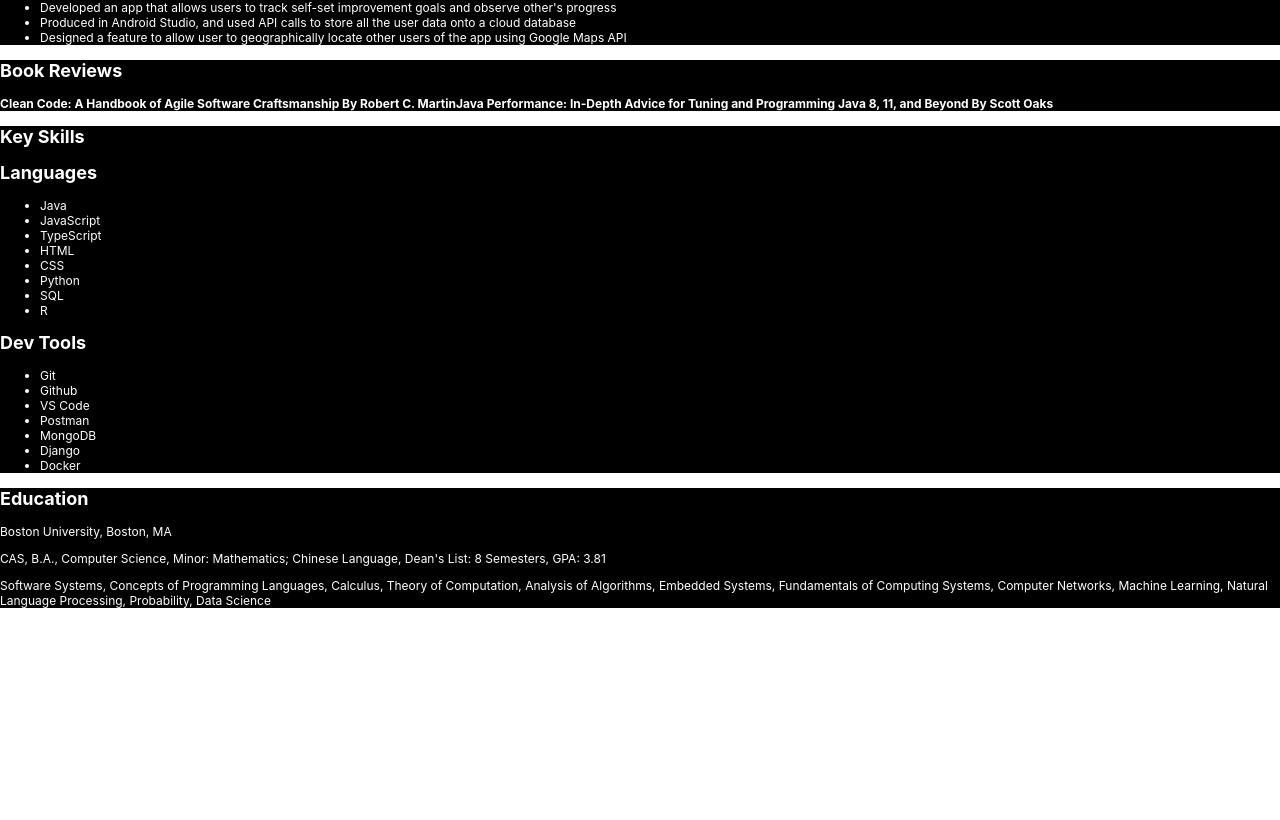
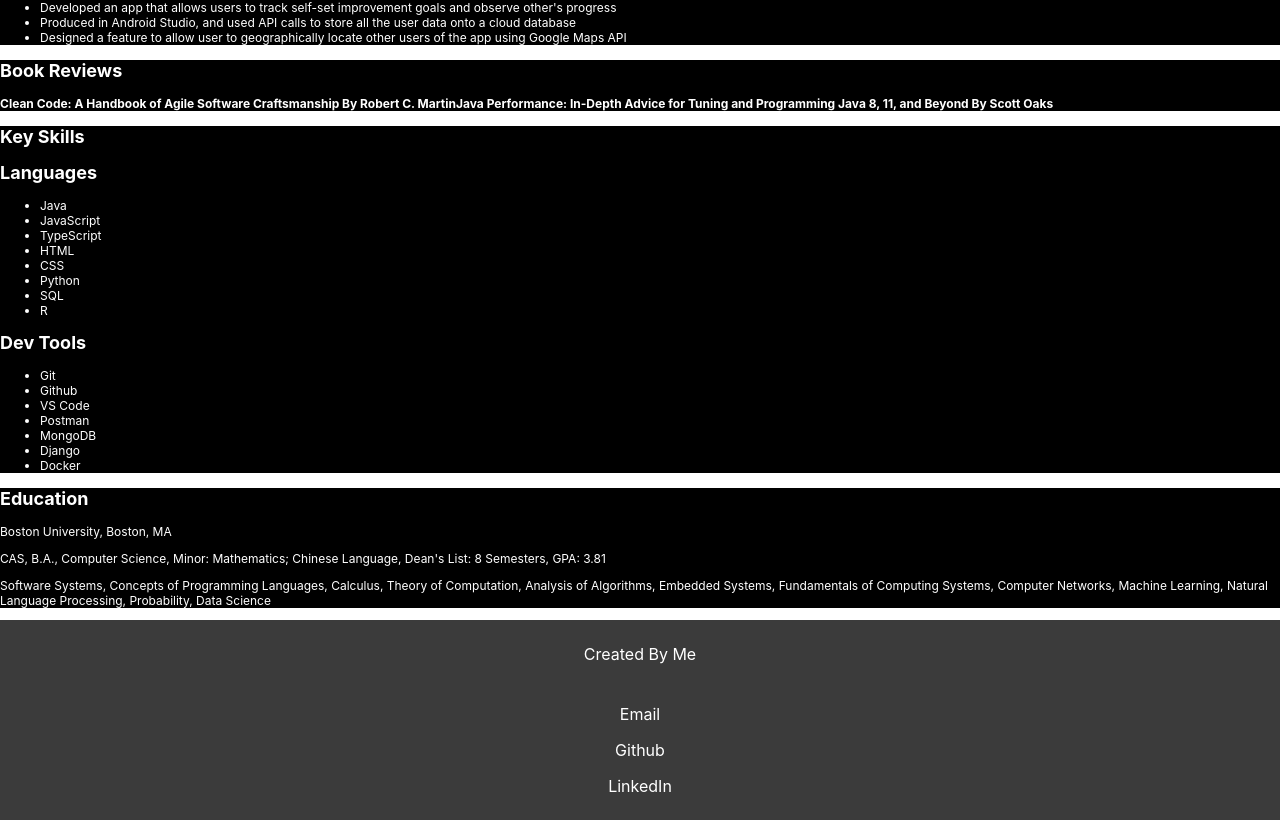
Before and after one commit to AndrewLiu12/portfolio, a React (Create React App) app: page / in a window 1280 px wide. Shown: the part 1014-1834 px from the top of the page. Before the commit the page ends 1634 px from the top, so only its background shows below. Built offline with nearby package versions, Linux system fonts and the light colour scheme.

Commit message:
add socials

```diff
--- a/src/App.tsx
+++ b/src/App.tsx
@@ -6,6 +6,7 @@ import Projects from './Projects/Projects';
 import BookReviews from './BookReviews/BookReviews';
 import Skills from './Skills/Skills';
 import Education from './Education/Education';
+import Socials from './Socials/Socials';
 
 function App() {
   return (
@@ -17,6 +18,7 @@ function App() {
       <BookReviews />
       <Skills />
       <Education />
+      <Socials />
     </div>
   );
 }
--- /dev/null
+++ b/src/Socials/Socials.css
@@ -0,0 +1,22 @@
+.footer {
+    background-color: rgb(59, 59, 59);
+    color: white;
+    padding-bottom: 8px;
+}
+
+.socials {
+    text-align: center;
+}
+
+.socials a {
+    text-decoration: none;
+}
+
+.socials a p {
+    color: white;
+}
+
+.copyright {
+    padding: 8px;
+    text-align: center;
+}
--- /dev/null
+++ b/src/Socials/Socials.tsx
@@ -0,0 +1,22 @@
+import './Socials.css'
+
+export default function Socials() {
+    return (
+        <footer className="footer">
+            <div className="copyright">
+                <p>Created By Me</p>
+            </div>
+            <div className="socials">
+                <a href="mailto:liua@bu.edu">
+                    <p>Email</p>
+                </a>
+                <a href="https://github.com/AndrewLiu12">
+                    <p>Github</p>
+                </a>
+                <a href="https://linkedin.com/in/andrew-liu-19b616175">
+                    <p>LinkedIn</p>
+                </a>
+            </div>
+        </footer>
+    )
+}
```
